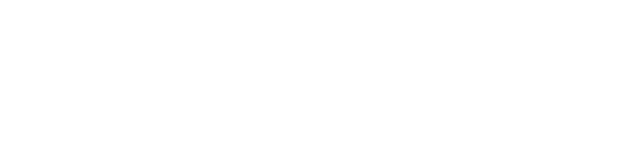
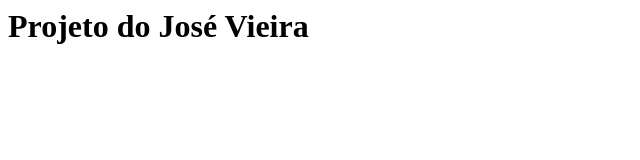
Before and after one commit to JoseSilvaTJ/curso-git, a plain HTML site: page index.html in a window 1280 px wide. Shown: the whole page, without its empty margins (0-640 px from the left). Drawn offline with Linux system fonts and the light colour scheme.

Commit message:
Título da página

```diff
--- a/index.html
+++ b/index.html
@@ -4,5 +4,6 @@
 
 
 	<body>
+		<h1>Projeto do José Vieira</h1>
 	</body
 </html>
```
